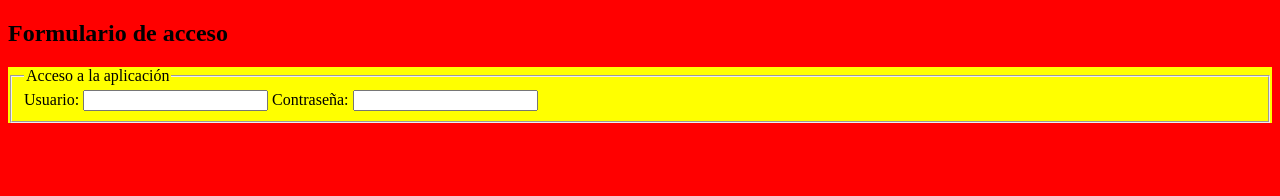
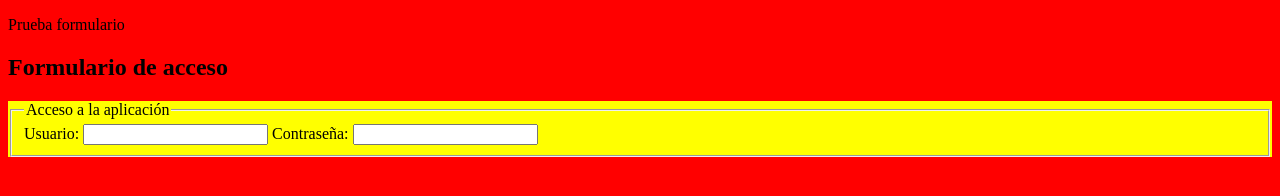
Before and after one commit to agamaru/segundo, a plain HTML site: page index.html in a window 1280 px wide. Drawn offline with Linux system fonts and the light colour scheme.

Commit message:
añadido modificacion

```diff
--- a/index.html
+++ b/index.html
@@ -6,6 +6,8 @@
  <link rel="stylesheet" href="css/estilo.css">
 </head>
 <body>
+	<p>Prueba formulario</p>
+
 	<h2>Formulario de acceso</h2>
     <form action="">
         <fieldset>
```
